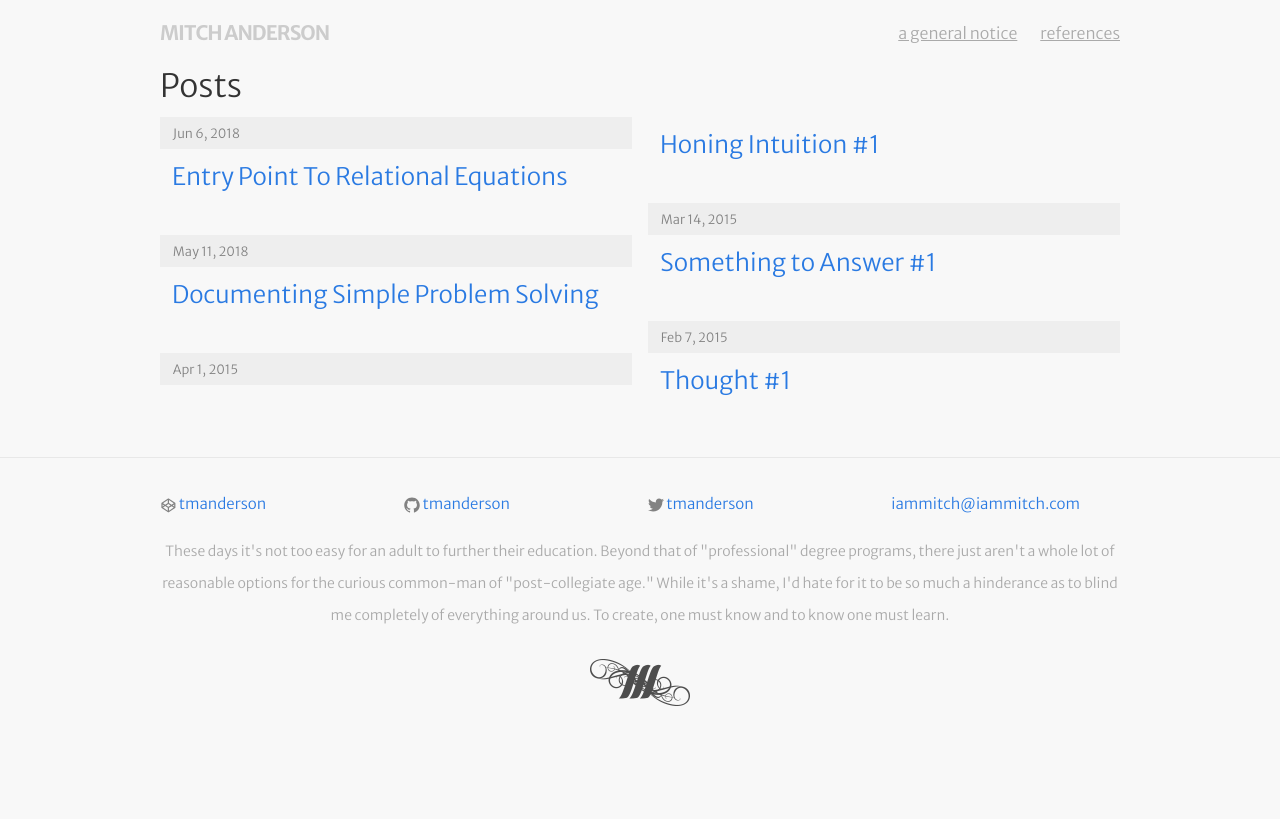
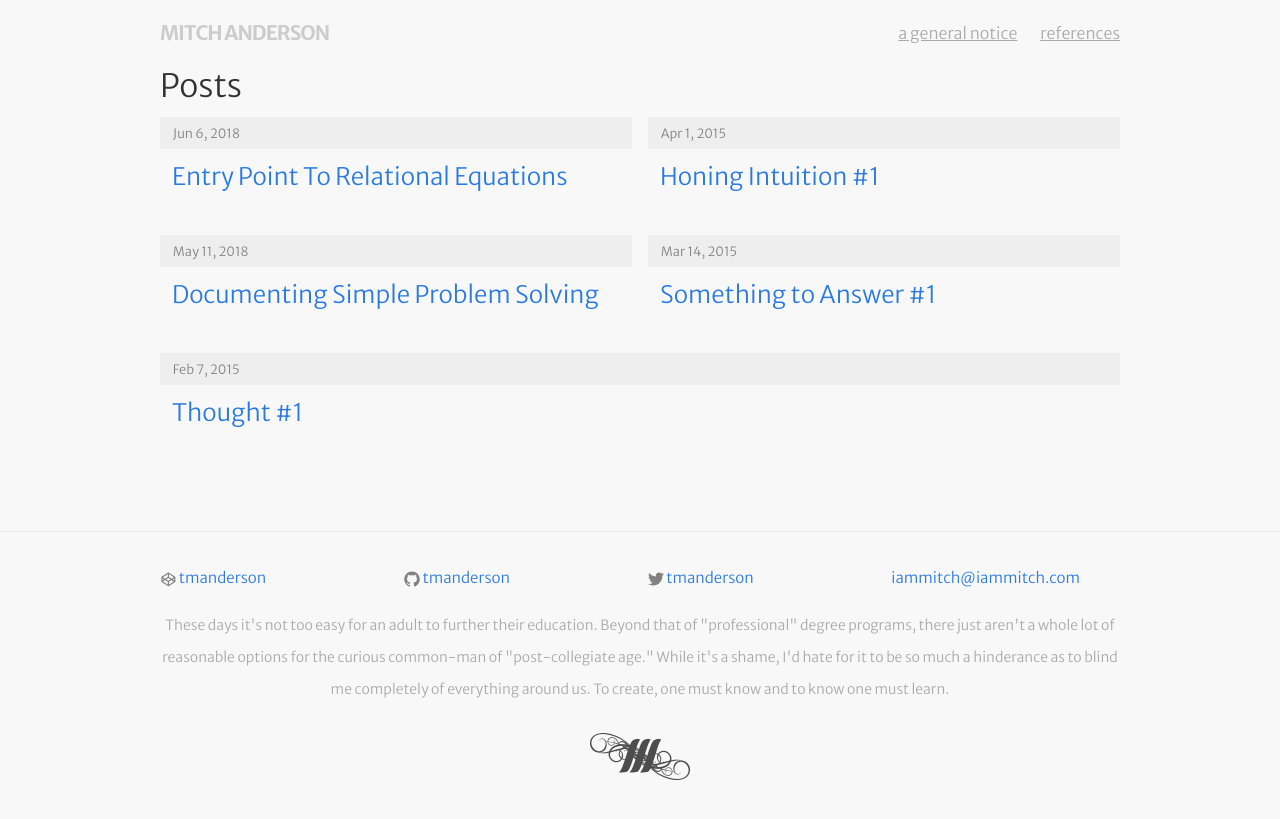
Before and after one commit to tmanderson/tmanderson.github.io, a Jekyll site: the page built from index.html, in a window 1280 px wide. Shown: the top 819 px of the page. Built offline with Jekyll 4.4.1, drawn with Linux system fonts in a browser that asks for light colours.

Commit message:
Update _layout.scss

```diff
--- a/_sass/_layout.scss
+++ b/_sass/_layout.scss
@@ -11,6 +11,10 @@
 
   .post-meta + h2 {
     padding: 0.5em 0 0.5em 0.5em;
+  }
+
+  li:nth-child(2n + 1):last-child {
+    column-span: all;
   }
 }
 
```
